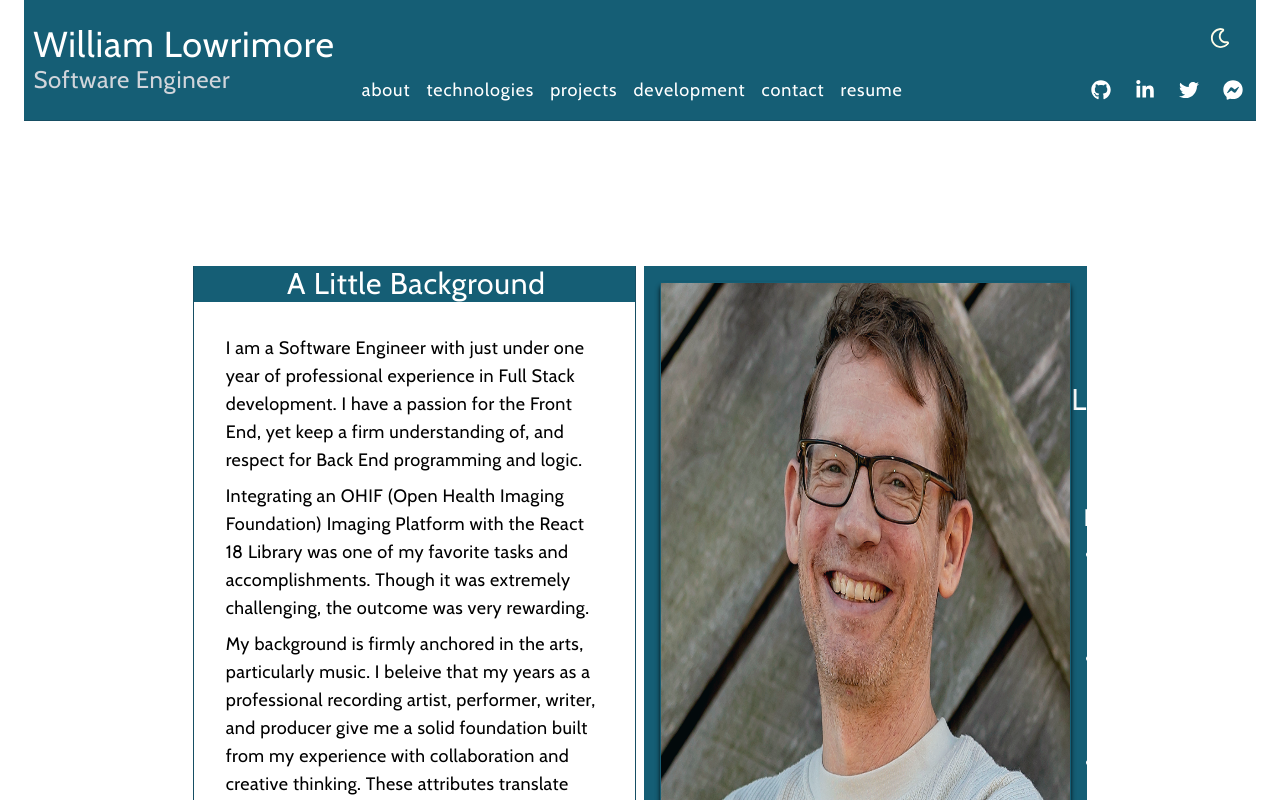
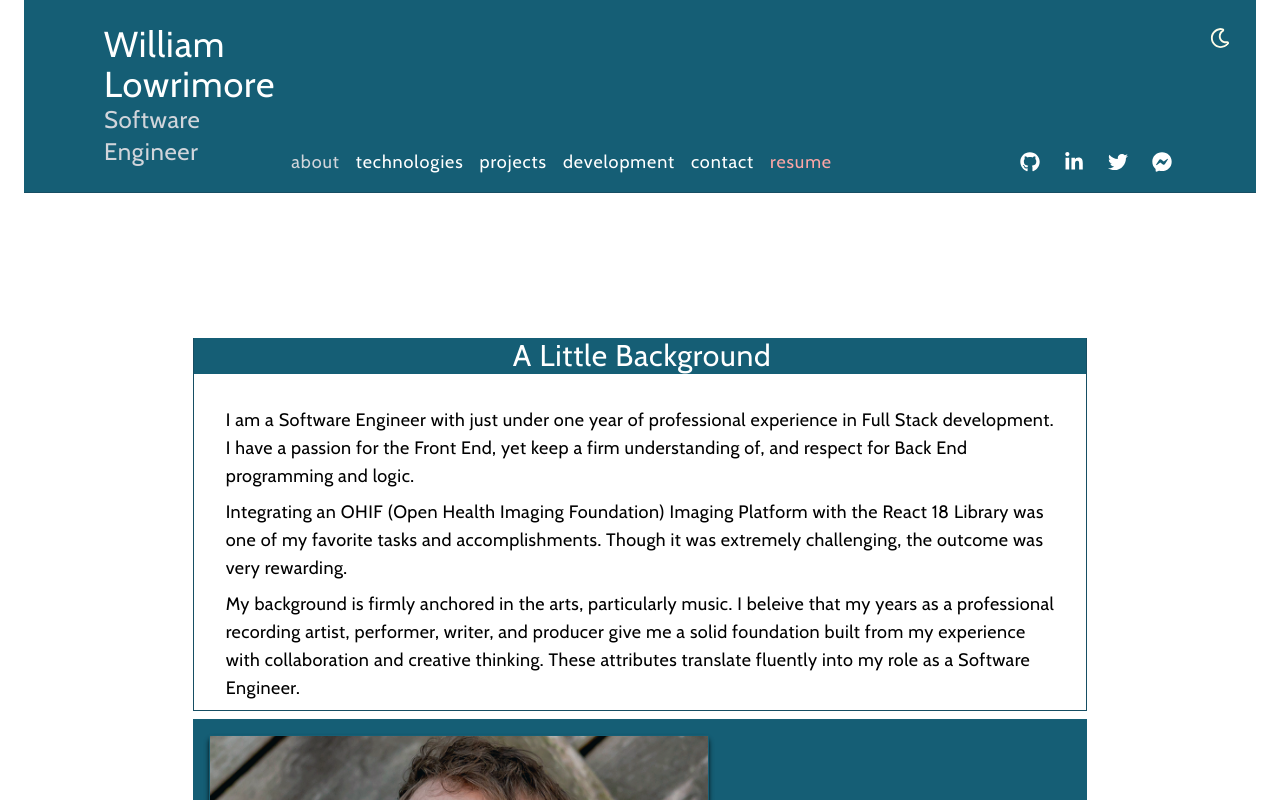
Before and after one commit to wlowrimore/reaxt_port23, a Next.js app: page / in a window 1280 px wide. Shown: the top 800 px of the page. Built offline with nearby package versions, Linux system fonts and the light colour scheme.

Commit message:
beginning to add mobile styling. Adds resume link to onClick download pdf.

```diff
--- a/app/components/navigation/MainNav.jsx
+++ b/app/components/navigation/MainNav.jsx
@@ -5,18 +5,25 @@ import {
   FaTwitter,
   FaFacebookMessenger,
 } from "react-icons/fa";
+import { FiMenu } from "react-icons/fi";
 import DarkModeBtn from "../DarkModeBtn";
 import { useState, lazy } from "react";
+
 import Link from "next/link";
-import Image from "next/image";
-
-import { FiMenu } from "react-icons/fi";
+import { usePathname } from "next/navigation";
 
 const MainNav = () => {
   const [open, setOpen] = useState(false);
+  const currRoute = usePathname();
+
+  const linkStyle =
+    "my-8 lg:my-0 mx-2 tracking-wider hover:text-gray-300 border-t border-transparent hover:border-t hover:border-gray-300";
+  const activeStyle =
+    linkStyle +
+    "my-8 lg:my-0 mx-2 tracking-wider text-gray-300 border-t border-transparent border-t border-gray-300";
 
   return (
-    <header className="dark:bg-black z-99 top-0 bg-cyan-800 height-[10em] w-full lg:border-b border-cyan-900 lg:flex justify-around">
+    <header className="dark:bg-black z-99 top-0 bg-cyan-800 height-[10em] lg:w-full lg:border-b border-cyan-900 lg:flex flex-col xl:flex-row lg:px-20 justify-around">
       <div className="flex flex-col justify-end text-center lg:mb-6 lg:mt-6 lg:text-start">
         <Link href="/">
           <h1 className="text-2xl lg:text-4xl text-white  hover:text-gray-300 tracking-wide">
@@ -45,42 +52,57 @@ const MainNav = () => {
         >
           <FiMenu className="text-2xl" />
         </span>
-        <ul className="lg:flex text-center text-white">
-          <li
-            className="my-8 lg:my-0 mx-2 tracking-wider hover:text-gray-300 border-t border-transparent hover:border-t hover:border-gray-300"
-            onClick={() => setOpen(false)}
+        <ul className="flex flex-col md:flex-row md:space-y-0 space-y-6 mb-6 md:mb-0 text-center text-white">
+          <li onClick={() => setOpen(false)}>
+            <Link
+              href="/"
+              className={currRoute === "/" ? activeStyle : linkStyle}
             >
-            <Link href="/">about</Link>
+              about
+            </Link>
           </li>
-          <li
-            className="my-8 lg:my-0 mx-2 tracking-wider hover:text-gray-300 border-t border-transparent hover:border-t hover:border-gray-300"
-            onClick={() => setOpen(false)}
+          <li onClick={() => setOpen(false)}>
+            <Link
+              href="/skills"
+              className={currRoute === "/skills" ? activeStyle : linkStyle}
             >
-            <Link href="/skills">technologies</Link>
+              technologies
+            </Link>
           </li>
-          <li
-            className="my-8 lg:my-0 mx-2 tracking-wider hover:text-gray-300 border-t border-transparent hover:border-t hover:border-gray-300"
-            onClick={() => setOpen(false)}
+          <li onClick={() => setOpen(false)}>
+            <Link
+              href="/projects"
+              className={currRoute === "/projects" ? activeStyle : linkStyle}
             >
-            <Link href="/projects">projects</Link>
+              projects
+            </Link>
           </li>
-          <li
-            className="my-8 lg:my-0 mx-2 tracking-wider hover:text-gray-300 border-t border-transparent hover:border-t hover:border-gray-300"
-            onClick={() => setOpen(false)}
+          <li onClick={() => setOpen(false)}>
+            <Link
+              href="/development"
+              className={currRoute === "/development" ? activeStyle : linkStyle}
             >
-            <Link href="/development">development</Link>
+              development
+            </Link>
           </li>
-          <li
-            className="my-8 lg:my-0 mx-2 tracking-wider hover:text-gray-300 border-t border-transparent hover:border-t hover:border-gray-300"
-            onClick={() => setOpen(false)}
+          <li onClick={() => setOpen(false)}>
+            <Link
+              href="/contact"
+              className={currRoute === "/contact" ? activeStyle : linkStyle}
             >
-            <Link href="/contact">contact</Link>
+              contact
+            </Link>
           </li>
-          <li
-            className="my-8 lg:my-0 mx-2 tracking-wider hover:text-gray-300 border-t border-transparent hover:border-t hover:border-gray-300"
-            onClick={() => setOpen(false)}
+          <li onClick={() => setOpen(false)}>
+            <Link
+              href="/resume/swfr_resume_8-23.pdf"
+              className={`${linkStyle} text-red-300`}
+              download="swfr_resume_8-23"
+              target="_blank"
+              rel="noopener noreferrer"
             >
-            <Link href="#">resume</Link>
+              resume
+            </Link>
           </li>
         </ul>
 
--- a/app/contact/page.jsx
+++ b/app/contact/page.jsx
@@ -7,7 +7,7 @@ const renderLoader = () => <p>Loading Images...</p>;
 const Contact = () => {
   return (
     <div className="my-8 lg:my-20 flex flex-col justify-center items-center">
-      <h1 className="text-3xl text-start pl-4 lg:text-7xl font-bold pb-20">
+      <h1 className="text-3xl text-start pl-4 md:text-4xl lg:text-5xl xl:text-6xl lg:pl-32 xl:pl-0 font-bold pb-20">
         Let&apos;s create something unique together.
       </h1>
 
--- a/app/development/page.jsx
+++ b/app/development/page.jsx
@@ -20,7 +20,7 @@ const Development = () => {
 
   return (
     <>
-      <section className="lg:grid grid-cols-2 gap-3 mt-[2%] mb-10 lg:mx-20 ">
+      <section className="md:grid grid-cols-2 gap-3 mt-[2%] mb-10 lg:mx-20 ">
         <div>
           <h2 className="text-2xl lg:text-3xl text-cyan-800 pt-6 lg:text-white text-center lg:bg-cyan-800 tracking-wide">
             Professional Development
@@ -46,7 +46,7 @@ const Development = () => {
             </p>
           </article>
         </div>
-        <div className="flex justify-center items-center">
+        <div className="flex justify-center items-center pr-4">
           <div className="p-4 bg-cyan-800">
             <Suspense fallback={renderLoader()}>
               <Image
@@ -61,7 +61,7 @@ const Development = () => {
         </div>
       </section>
       <section className="bg-cyan-800 lg:mx-20">
-        <div className="flex flex-col lg:flex-row justify-center lg:space-x-6 px-5 mt-10">
+        <div className="flex md:flex-row flex-col lg:flex-row justify-center md:space-x-6 px-8 lg:px-5 mt-10">
           {certificates.map((certificate, index) => (
             <div key={`card-${index}`} className="flex flex-col">
               <div>
--- a/app/layout.jsx
+++ b/app/layout.jsx
@@ -16,7 +16,7 @@ export const metadata = {
 export default function RootLayout({ children }) {
   return (
     <html lang="en">
-      <body className={`${cabin.className} h-screen lg:mx-6`}>
+      <body className={`${cabin.className} xl:mx-6`}>
         <Providers>
           <MainNav />
           <div className="bg-white dark:bg-black dark:text-white lg:py-10 lg:px-[7.2%] h-95">
--- a/app/page.jsx
+++ b/app/page.jsx
@@ -6,9 +6,9 @@ const renderLoader = () => <p>Loading Images...</p>;
 const About = () => {
   return (
     <>
-      <section className="lg:grid grid-cols-2 gap-2 my-[10%] lg:mx-20">
+      <section className="md:flex md:flex-col 2xl:grid 2xl:grid-cols-2 gap-2 my-[10%] xl:mx-20">
         <div className="lg:border-l lg:border-r lg:border-b border-cyan-900">
-          <h2 className="hidden lg:block bg-cyan-800 text-xl lg:text-3xl text-center text-white pl-1 tracking-wide">
+          <h2 className="hidden lg:block lg:mt-0 lg:mb-0 lg:text-white lg:bg-cyan-800 text-xl lg:text-3xl text-center md:text-white pl-1 tracking-wide">
             A Little Background
           </h2>
           <article className="lg:pt-8 px-4 lg:px-8 text-lg tracking-wide">
@@ -36,14 +36,14 @@ const About = () => {
 
         <div>
           <div className="flex justify-center items-center">
-            <div className="lg:flex w-full p-4 border-cyan-900 bg-cyan-800">
+            <div className="lg:flex w-full md:w-3/4 p-4 lg:w-full border-cyan-900 bg-cyan-800">
               <Suspense fallback={renderLoader()}>
                 <Image
                   src="/images/profile_img.jpg"
                   width={500}
                   height={500}
                   alt="image representing the author"
-                  className="border border-cyan-800 shadow-md shadow-black opacity-90"
+                  className="md:ml-5 xl:ml-0 border border-cyan-800 shadow-md shadow-black opacity-90"
                 />
               </Suspense>
               <div className="text-white py-10 leading-relaxed">
@@ -54,7 +54,7 @@ const About = () => {
                 <h2 className="text-2xl text-center pb-2">
                   Relevant Experience
                 </h2>
-                <ul className="list-disc pl-8">
+                <ul className="list-disc pl-8 pt-6 md:mx-[20%]">
                   <li>Graphic Arts Associates (Design & Layout)</li>
                   <li>Rockingchair Records (Graphic Design)</li>
                   <li>Coroutine (Junior Software Engineer)</li>
--- a/app/skills/page.jsx
+++ b/app/skills/page.jsx
@@ -27,7 +27,7 @@ const Skills = () => {
           Languages & Technologies
         </h2>
         <div className="flex justify-center lg:pt-8 lg:p-6 lg:border border-cyan-900">
-          <div className="lg:grid grid-cols-3 gap-3 w-full">
+          <div className="lg:grid grid-cols-3 gap-3 w-full md:grid md:grid-cols-2">
             {skills.map((skill, index) => (
               <div key={`card-${index}`} className="flex justify-center">
                 <div className="">
```
Also changed, not shown: app/projects/page.jsx (+7 -4 lines), 1 other file (tests, documents, lock files or other folders). Lines whose indentation alone changed are shown as unchanged.
